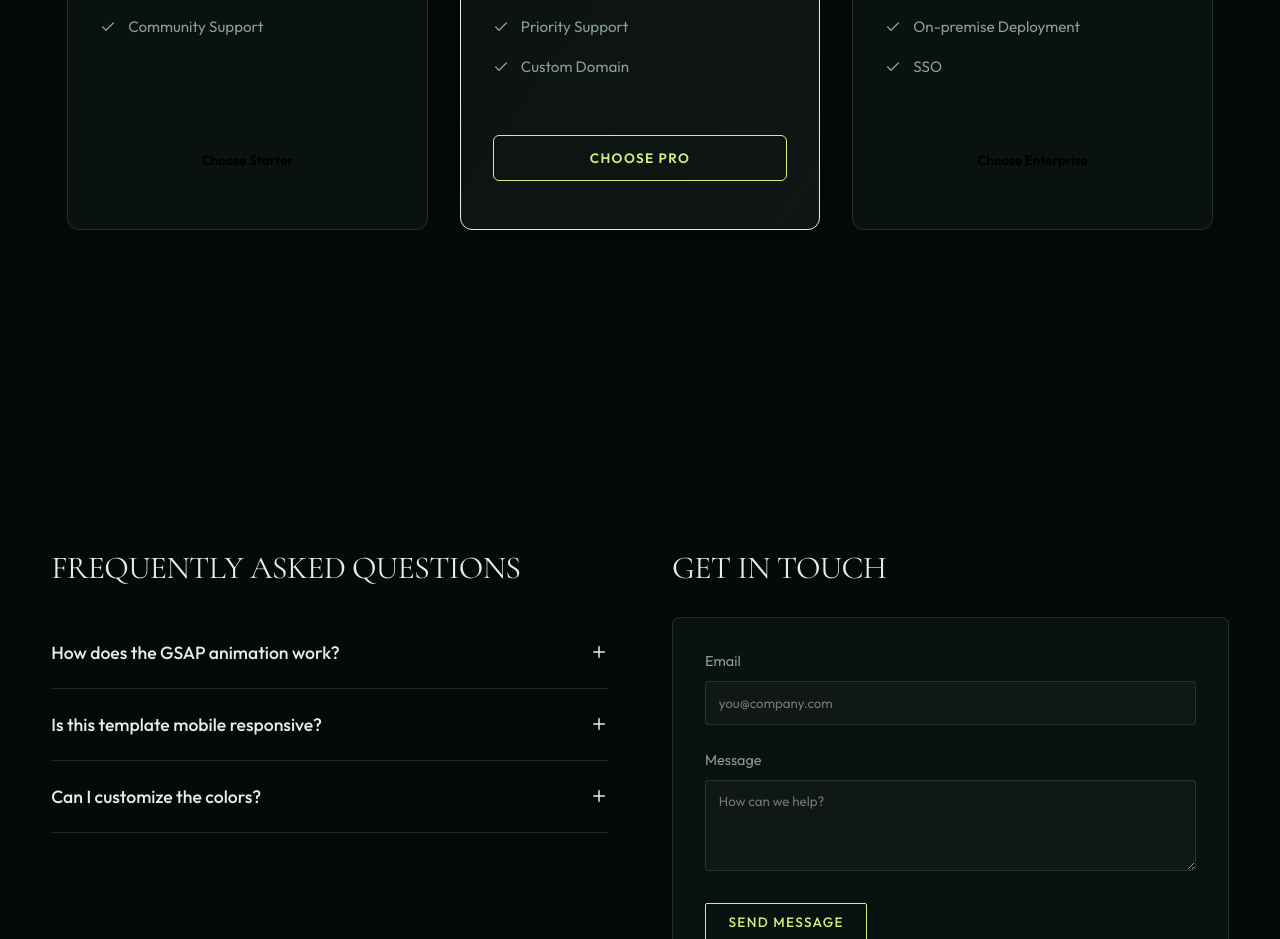
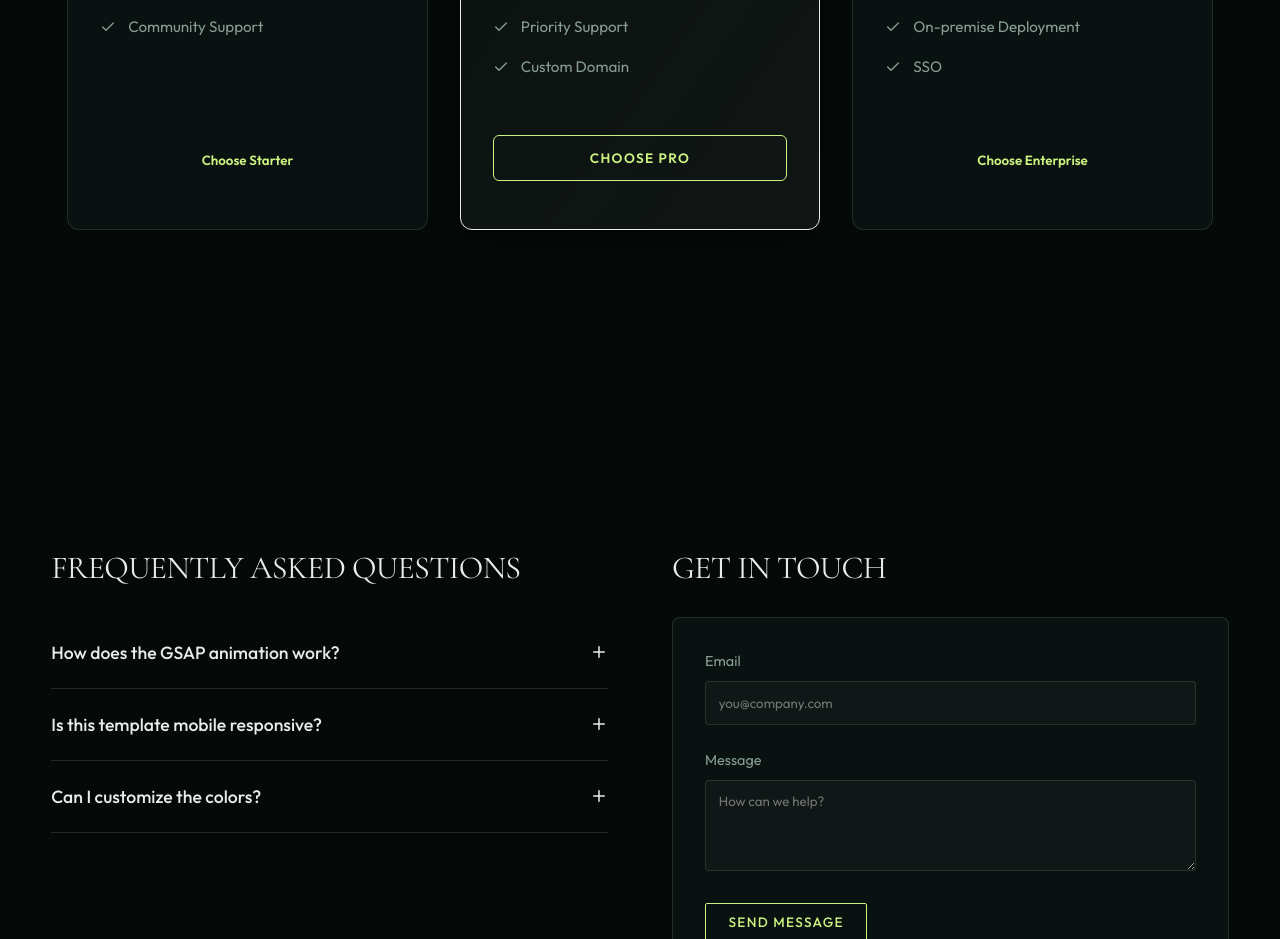
Before and after one commit to devknowledgebase/Aesthetics, a React (Vite) app: page / in a window 1280 px wide. Shown: the part 2980-3919 px from the top of the page. Built offline with nearby package versions, Linux system fonts and the light colour scheme.

Commit message:
feat: Add global styling with theme variables and implement CSS for the new pricing section.

```diff
--- a/src/components/sections/Pricing.css
+++ b/src/components/sections/Pricing.css
@@ -84,3 +84,11 @@
     transition: opacity 0.2s;
     text-align: center;
 }
+
+.btn-secondary {
+    color: var(--color-accent-secondary);
+}
+
+[data-theme="light"] .btn-secondary {
+    color: var(--color-text-main);
+}
--- a/src/index.css
+++ b/src/index.css
@@ -8,7 +8,7 @@
 
   --color-accent-primary: #ccf381;
   /* Electric Lime */
-  --color-accent-secondary: #4d61fc;
+  --color-accent-secondary: #CCF381;
   /* Electric Indigo */
   --color-accent-glow: rgba(204, 243, 129, 0.4);
 
```
